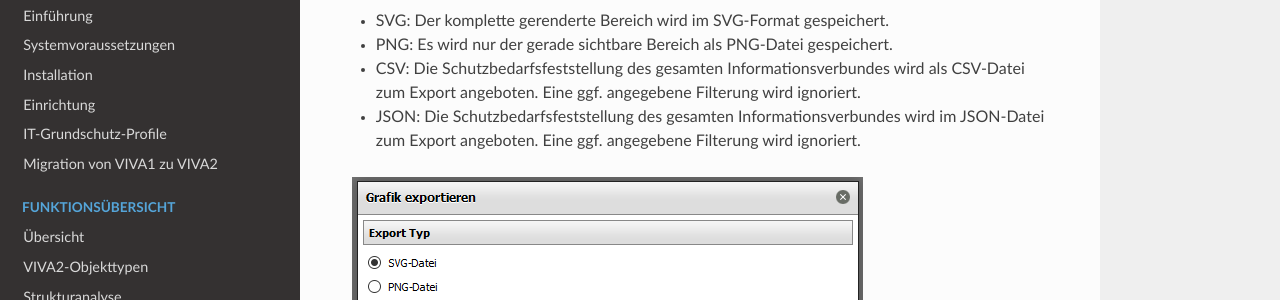
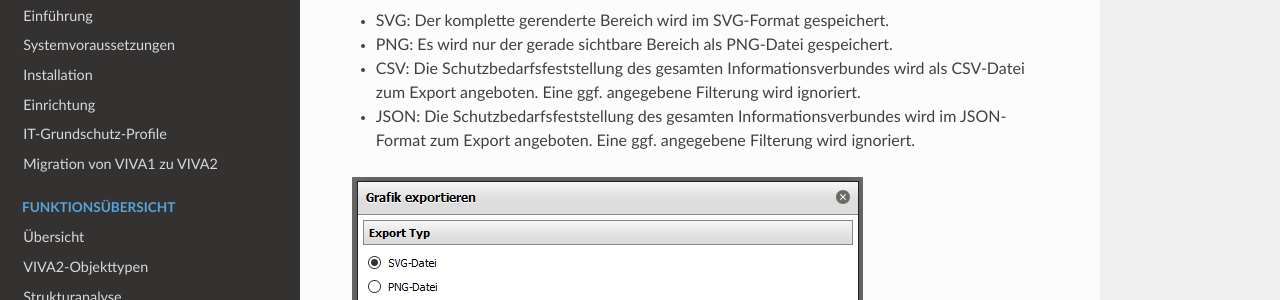
Before and after one commit to becon-de/isms.addon.docs, a Sphinx documentation site: the page built from doc/schutzbedarfsfeststellung.rst, in a window 1280 px wide and 900 px high, scrolled down 4306 px. Shown: the part 225-525 px from the top of the window. Built offline with Sphinx 7.4.7 and the Read the Docs theme 2.0.0, drawn with Linux system fonts in a browser that asks for light colours.

Commit message:
Fix small typos

```diff
--- a/doc/modellierung.rst
+++ b/doc/modellierung.rst
@@ -2,7 +2,7 @@
 Modellierung des Informationsverbundes
 ######################################
 
-Bei der Modellierung des Informationsverbundes müssen hauptsächlich die Bausteine des Grundschutzkompendiums dem Informationsverbund und seinen Zielobjekten bzw. Zielobjektgruppen zugerdnet werden. Unterschieden wird hier zwischen der Zuweisung von Prozessbausteinen am Informationsverbund und von hauptsächlich System-)Bausteinen an Zielobjekten bzw. Zielobjektgruppen.
+Bei der Modellierung des Informationsverbundes müssen hauptsächlich die Bausteine des Grundschutzkompendiums dem Informationsverbund und seinen Zielobjekten bzw. Zielobjektgruppen zugerdnet werden. Unterschieden wird hier zwischen der Zuweisung von Prozessbausteinen am Informationsverbund und von (hauptsächlich System-)Bausteinen an Zielobjekten bzw. Zielobjektgruppen.
 
 Die Zuweisung von Prozessbausteinen zum Informationsverbund geschieht über die Kategorie "Prozessbausteine" am Informationsverbund.
 
--- a/doc/schutzbedarfsfeststellung.rst
+++ b/doc/schutzbedarfsfeststellung.rst
@@ -69,7 +69,7 @@ Schutzbedarf exportieren
 * SVG: Der komplette gerenderte Bereich wird im SVG-Format gespeichert.
 * PNG: Es wird nur der gerade sichtbare Bereich als PNG-Datei gespeichert.
 * CSV: Die Schutzbedarfsfeststellung des gesamten Informationsverbundes wird als CSV-Datei zum Export angeboten. Eine ggf. angegebene Filterung wird ignoriert.
-* JSON: Die Schutzbedarfsfeststellung des gesamten Informationsverbundes wird im JSON-Datei zum Export angeboten. Eine ggf. angegebene Filterung wird ignoriert.
+* JSON: Die Schutzbedarfsfeststellung des gesamten Informationsverbundes wird im JSON-Format zum Export angeboten. Eine ggf. angegebene Filterung wird ignoriert.
 
 .. image:: img/schutzbedarf7.png
 
```
